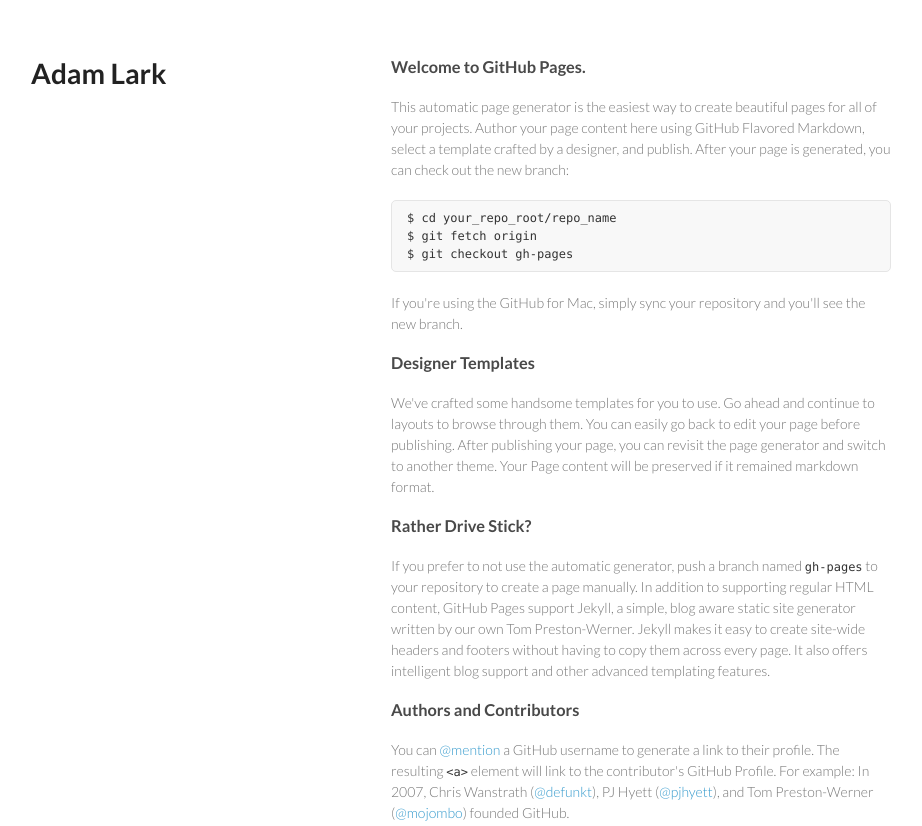
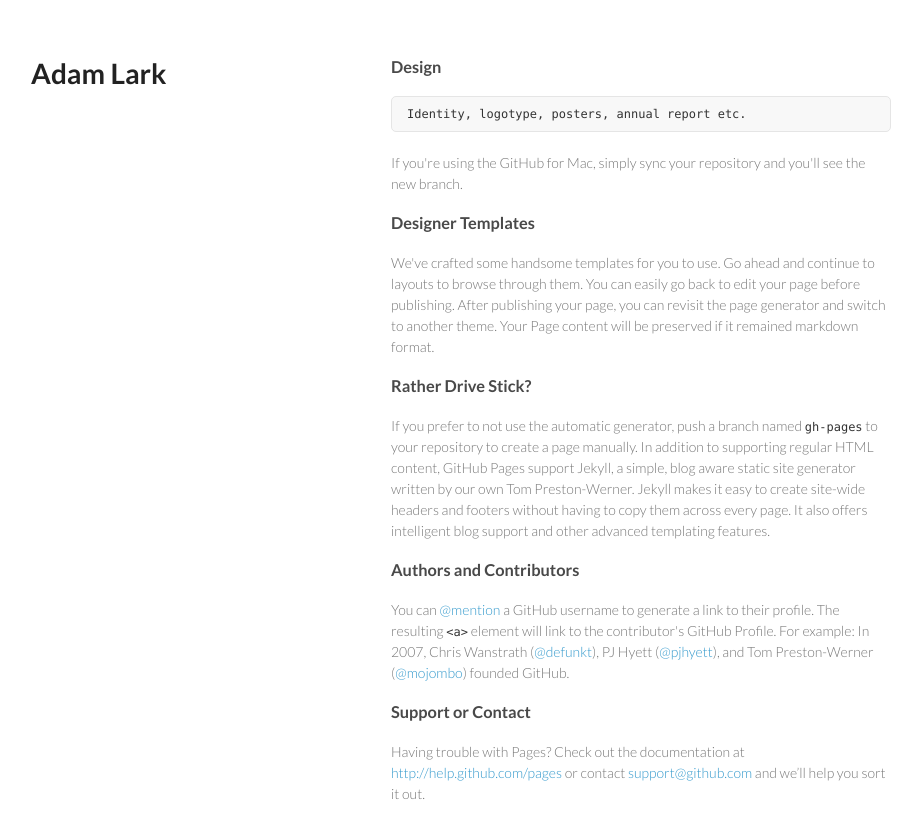
Before and after one commit to adamlark/adamlark.github.io, a plain HTML site: page index.html in a window 1280 px wide. Shown: the top 826 px of the page, without its empty margins (179-1101 px from the left). Drawn offline with Linux system fonts and the light colour scheme.

Commit message:
Update index.html

```diff
--- a/index.html
+++ b/index.html
@@ -24,13 +24,9 @@
       </header>
       <section>
         <h3>
-<a name="welcome-to-github-pages" class="anchor" href="#welcome-to-github-pages"><span class="octicon octicon-link"></span></a>Welcome to GitHub Pages.</h3>
+<a name="Design" class="anchor" href="#Design"><span class="octicon octicon-link"></span></a>Design</h3>
 
-<p>This automatic page generator is the easiest way to create beautiful pages for all of your projects. Author your page content here using GitHub Flavored Markdown, select a template crafted by a designer, and publish. After your page is generated, you can check out the new branch:</p>
-
-<pre><code>$ cd your_repo_root/repo_name
-$ git fetch origin
-$ git checkout gh-pages
+<pre><code>Identity, logotype, posters, annual report etc.
 </code></pre>
 
 <p>If you're using the GitHub for Mac, simply sync your repository and you'll see the new branch.</p>
```
